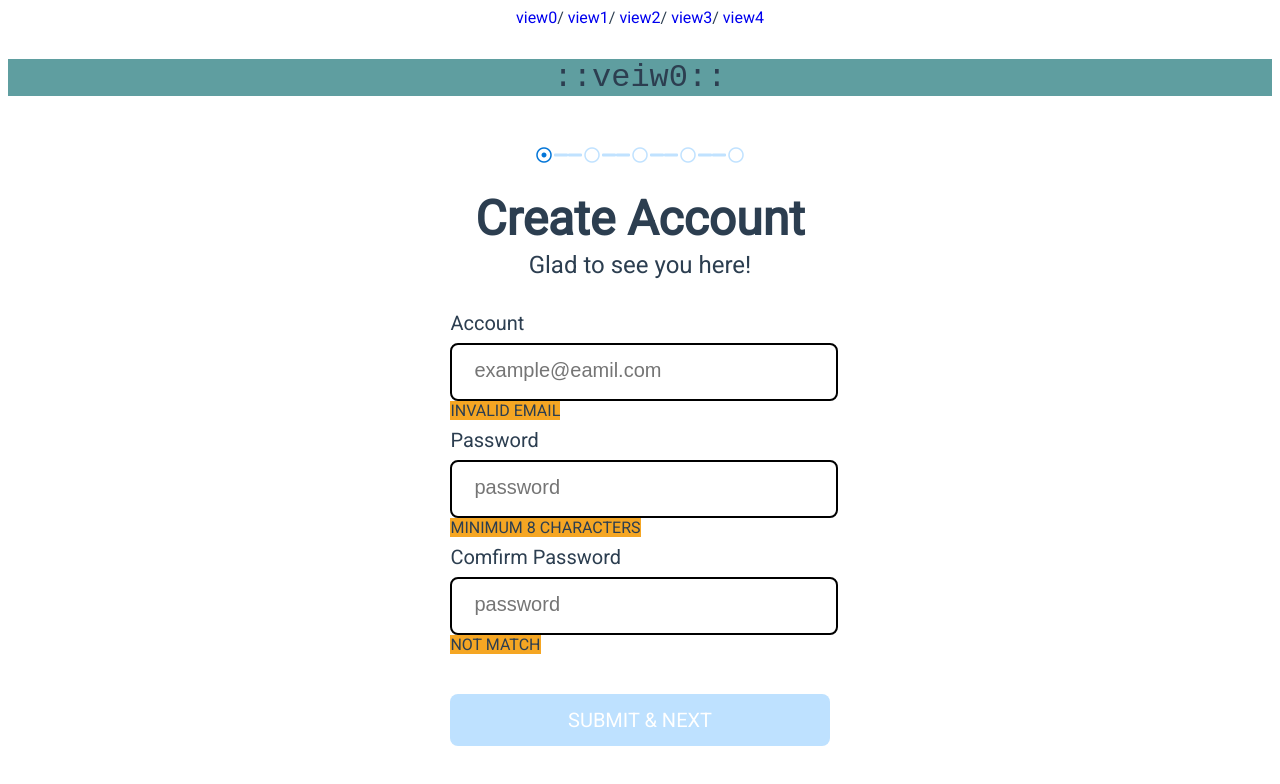
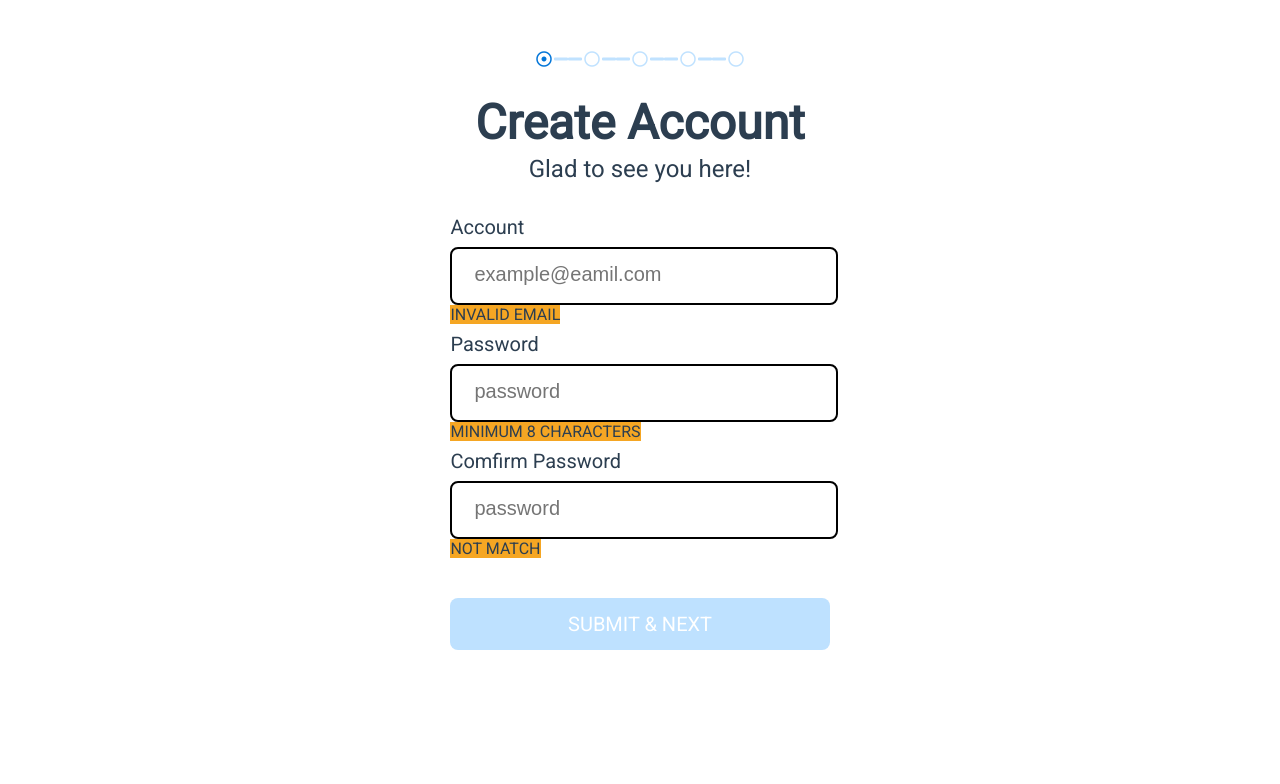
Before and after one commit to rosethorn999/hexschool_F2E_week6, a Vue app: page /#/ in a window 1280 px wide. Shown: the top 784 px of the page. Built offline with nearby package versions, Linux system fonts and the light colour scheme.

Commit message:
移除切頁條

```diff
--- a/src/components/view1.vue
+++ b/src/components/view1.vue
@@ -1,6 +1,5 @@
 <template>
   <div class="view1">
-    <pre>::view1::</pre>
     <h1>General Infomation</h1>
     <p>
       Tell us who you are!
@@ -186,7 +185,7 @@ select {
   border: 2px solid #000000;
   border-radius: 8px;
   padding: 12px 20px 16px;
-  width: 30.9%;;
+  width: 30.9%;
 }
 .birthday-yyyy {
   margin-right: 10px;
--- a/src/views/Home.vue
+++ b/src/views/Home.vue
@@ -1,11 +1,5 @@
 <template>
   <div class="home">
-   <a href="#" @click="changeView(0)">view0</a>/
-   <a href="#" @click="changeView(1)">view1</a>/
-   <a href="#" @click="changeView(2)">view2</a>/
-   <a href="#" @click="changeView(3)">view3</a>/
-   <a href="#" @click="changeView(4)">view4</a>
-   <pre>::veiw{{currentView}}::</pre>
    <statebar :states="states"></statebar>
    <view0 v-if="currentView===0" @goNext="changeView(1)"/>
    <view1 v-else-if="currentView===1" @goNext="changeView(2)"/>
```
